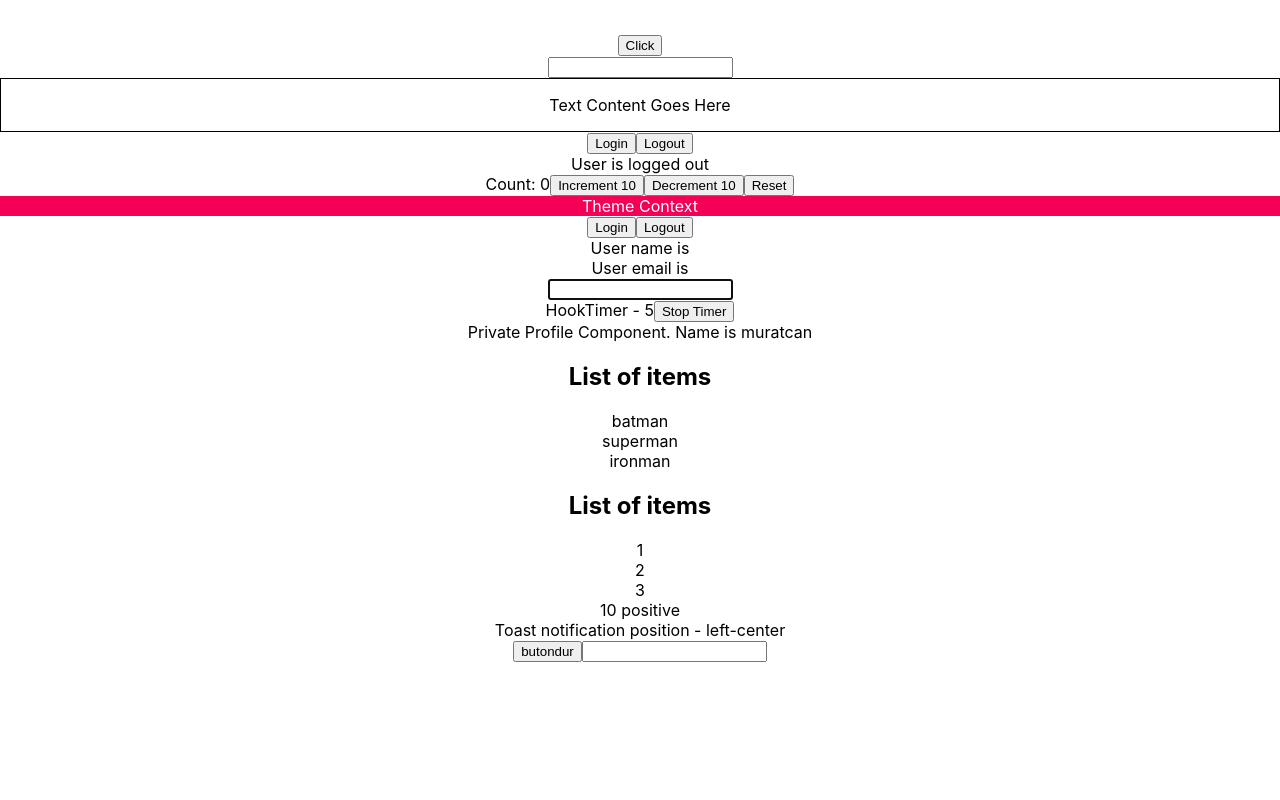
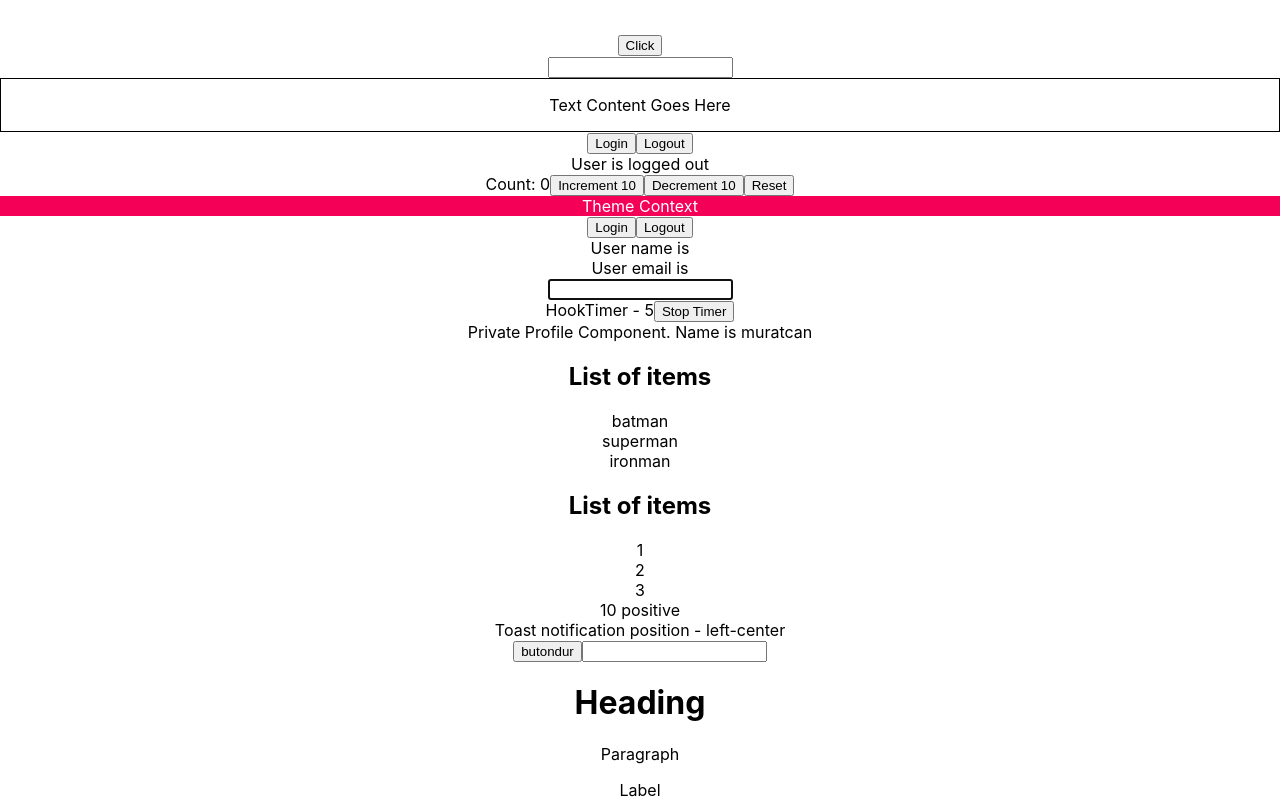
Before and after one commit to muratcanpayir/react-typescript, a React (Create React App) app: page / in a window 1280 px wide. Shown: the part 452-1252 px from the top of the page. Before the commit the page ends 1114 px from the top, so only its background shows below. Built offline with nearby package versions, Linux system fonts and the light colour scheme.

Commit message:
polymorphic components

```diff
--- a/src/App.tsx
+++ b/src/App.tsx
@@ -24,6 +24,7 @@ import RandomNumber from "./components/restriction/RandomNumber";
 import Toast from "./components/templateLiterals/Toast";
 import CustomButton from "./components/html/Button";
 import CustomInput from "./components/html/Input";
+import { Text } from "./components/polymorphic/Text";
 
 function App() {
   const personName = {
@@ -129,6 +130,16 @@ function App() {
         butondur
       </CustomButton>
       <CustomInput type="text" />
+      {/* Polymorphic Components */}
+      <Text size="lg" as="h1">
+        Heading
+      </Text>
+      <Text size="md" as="p">
+        Paragraph
+      </Text>
+      <Text size="sm" color="secondary" as="label" htmlFor="someId">
+        Label
+      </Text>
     </div>
   );
 }
--- /dev/null
+++ b/src/components/polymorphic/Text.tsx
@@ -0,0 +1,23 @@
+import React from "react";
+
+type TextOwnProps<E extends React.ElementType> = {
+  size?: "sm" | "md" | "lg";
+  color?: "primary" | "secondary";
+  children: React.ReactNode;
+  as?: E;
+};
+
+type TextProps<E extends React.ElementType> = TextOwnProps<E> &
+  Omit<React.ComponentProps<E>, keyof TextOwnProps<E>>;
+
+export const Text = <E extends React.ElementType = "div">({
+  size,
+  color,
+  children,
+  as,
+}: TextProps<E>) => {
+  const Component = as || "div";
+  return (
+    <Component className={`class-with-${size}-${color}`}>{children}</Component>
+  );
+};
```
